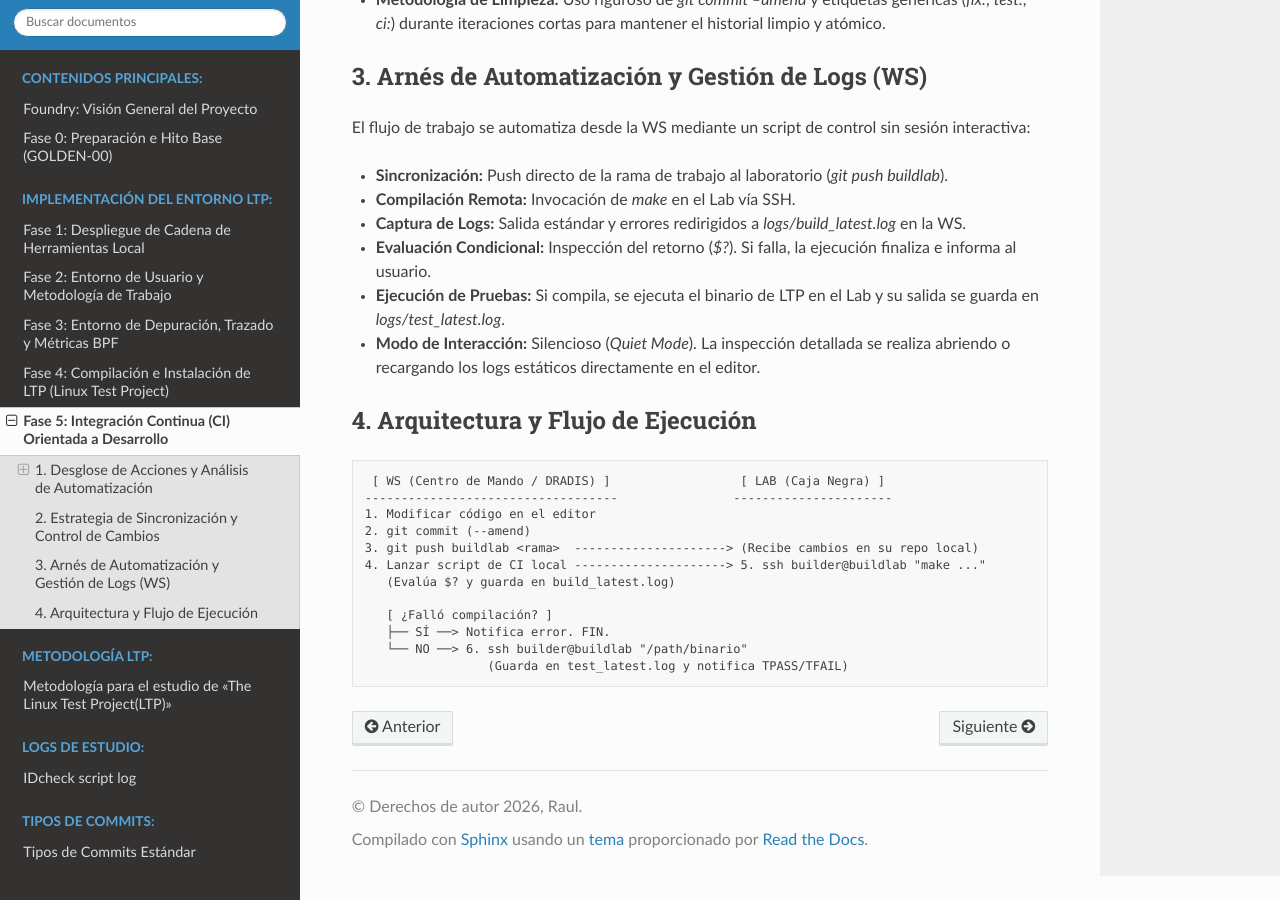
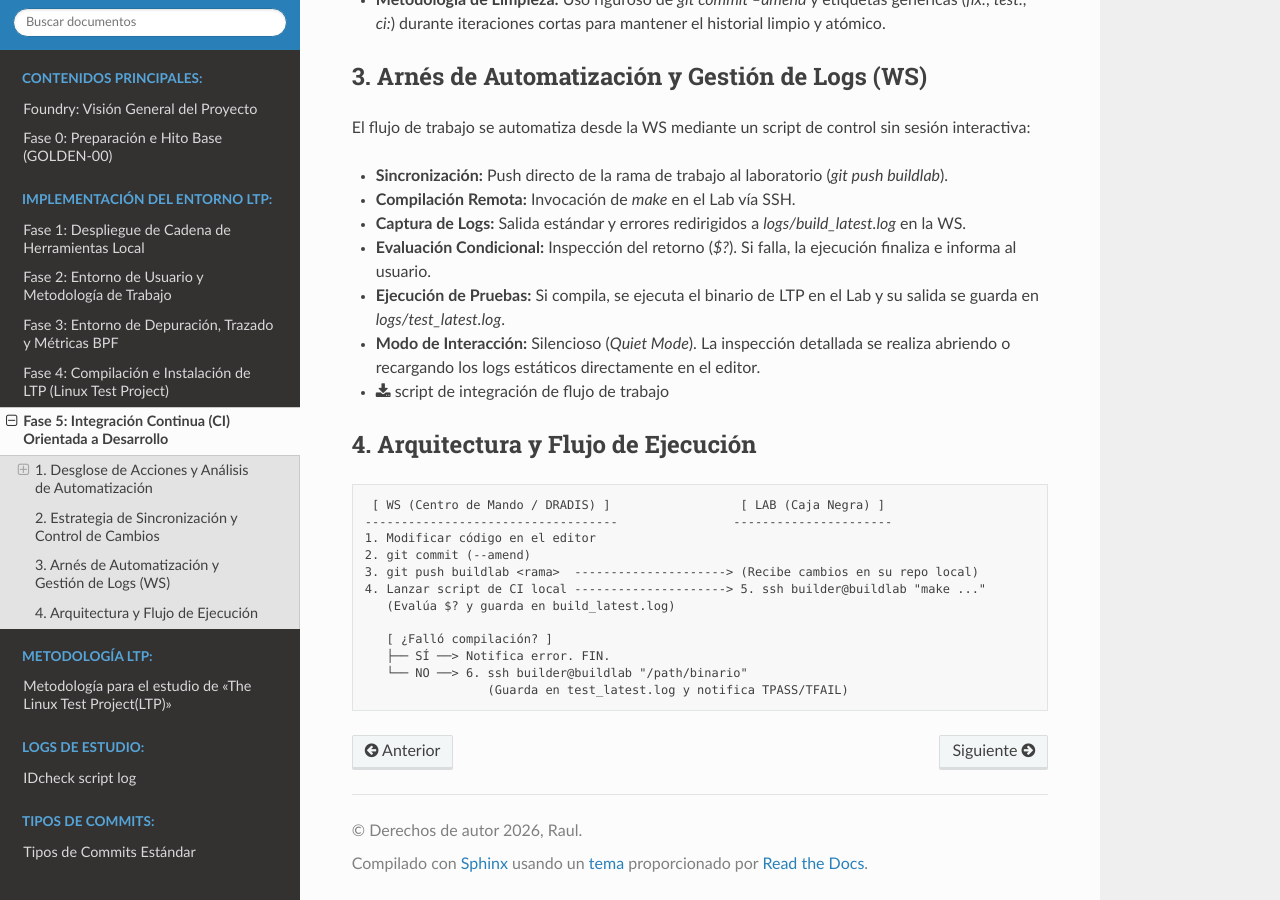
Before and after one commit to raul-dev2025/foundry, a Sphinx documentation site: the page built from docs/fase05_ci.rst, in a window 1280 px wide and 900 px high, scrolled down 1377 px. Built offline with Sphinx 7.4.7 and the Read the Docs theme 3.1.0, drawn with Linux system fonts in a browser that asks for light colours.

Commit message:
docs: documented continuous integration script.

```diff
--- a/docs/fase05_ci.rst
+++ b/docs/fase05_ci.rst
@@ -61,6 +61,8 @@ El flujo de trabajo se automatiza desde la WS mediante un script de control sin
 * **Ejecución de Pruebas:** Si compila, se ejecuta el binario de LTP en el Lab y su salida se guarda en `logs/test_latest.log`.
 * **Modo de Interacción:** Silencioso (*Quiet Mode*). La inspección detallada se realiza abriendo o recargando los logs estáticos directamente en el editor.
 
+* :download:`script de integración de flujo de trabajo <../scripts/ci-runner.sh>`
+
 4. Arquitectura y Flujo de Ejecución
 ====================================
 
```
Also changed, not shown: 1 other file.
